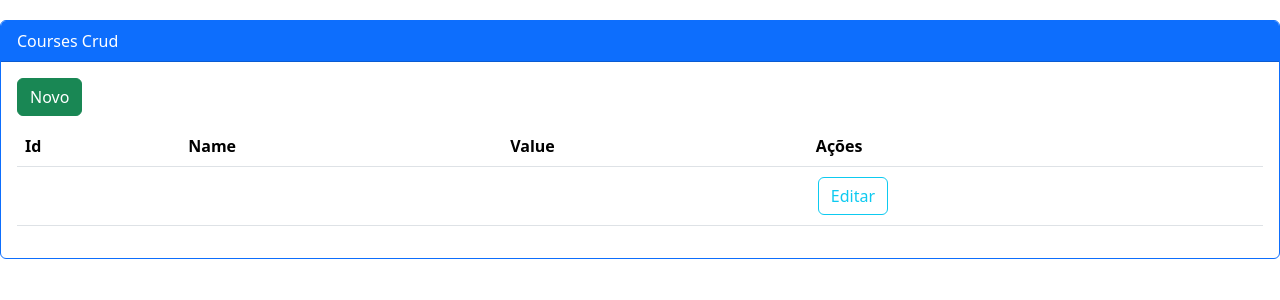
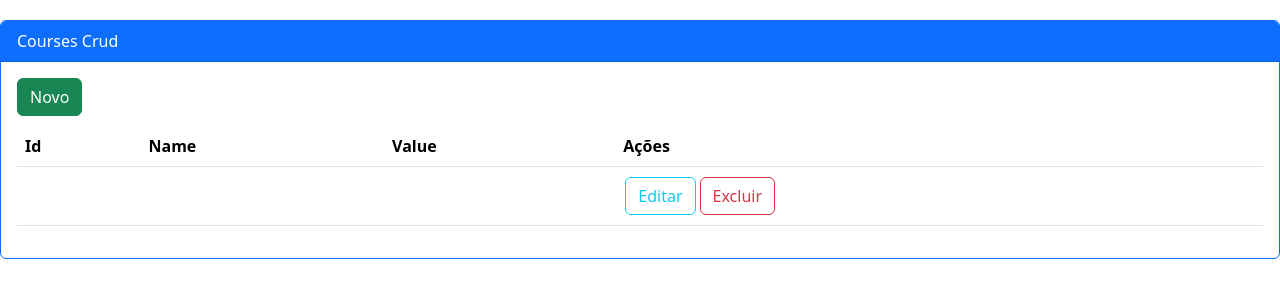
Before and after one commit to Adyson-Lima/courses_web, a React (Create React App) app: page / in a window 1280 px wide. Shown: the top 300 px of the page. Built offline with nearby package versions, Linux system fonts and the light colour scheme.

Commit message:
12° commit - tdd botao excluir GREEN

```diff
--- a/src/pages/Courses/index.js
+++ b/src/pages/Courses/index.js
@@ -28,10 +28,16 @@ export default function Courses(){
                   <td></td>
                   <td></td>
                   <td>
-                    <button type="button"
+                    <button
+                    type="button"
                     className="btn btn-outline-info"
                     style={{margin: '2px'}}
                     >Editar</button>
+
+                    <button type="button"
+                    className="btn btn-outline-danger"
+                    style={{margin: '2px'}}
+                    >Excluir</button>
                   </td>
               </tr>
             </tbody>
```
Also changed, not shown: 1 other file (tests, documents, lock files or other folders).
